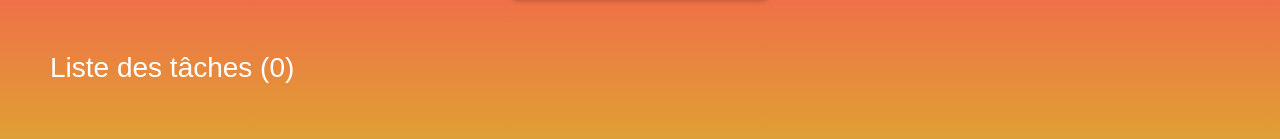
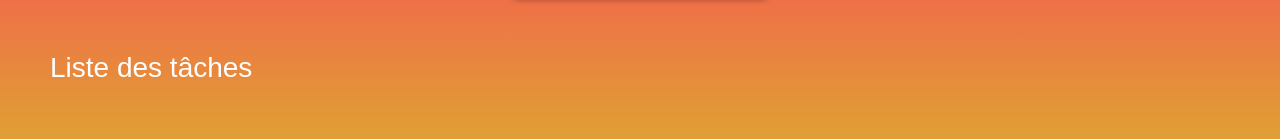
Before and after one commit to CesarMoroPro/Vue-Todo-List, a Vue app: page / in a window 1280 px wide. Shown: the part 235-374 px from the top of the page. Built offline with nearby package versions, Linux system fonts and the light colour scheme; a web font is replaced by a local one.

Commit message:
FEATURE --SUCCESS : affichage du total de tâches seulement si supérieur à 0

```diff
--- a/src/components/TodoList.vue
+++ b/src/components/TodoList.vue
@@ -4,7 +4,7 @@
                 class="all-tasks"
                 :class="archiveList.length === 0 ? 'all-tasks-full' : 'all-tasks-middle'"
         >
-                <h2>Liste des tâches ({{ todoList.length }})</h2>
+                <h2>Liste des tâches <span v-show="todoList.length > 0">({{ todoList.length }})</span></h2>
 
                 <!-- "todoList" est importée grâce au store "useTodoListStore" dans "/stores/todoList.js" -->
                 <div
```
